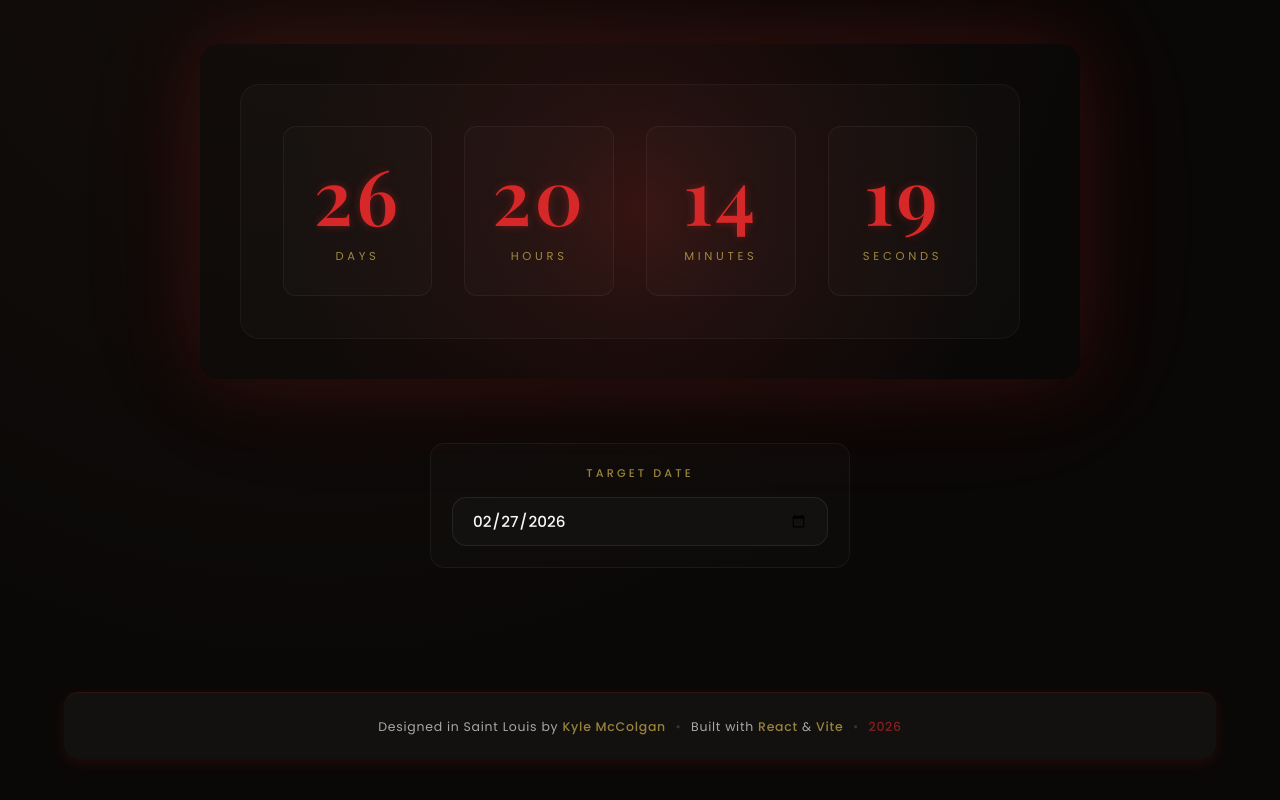
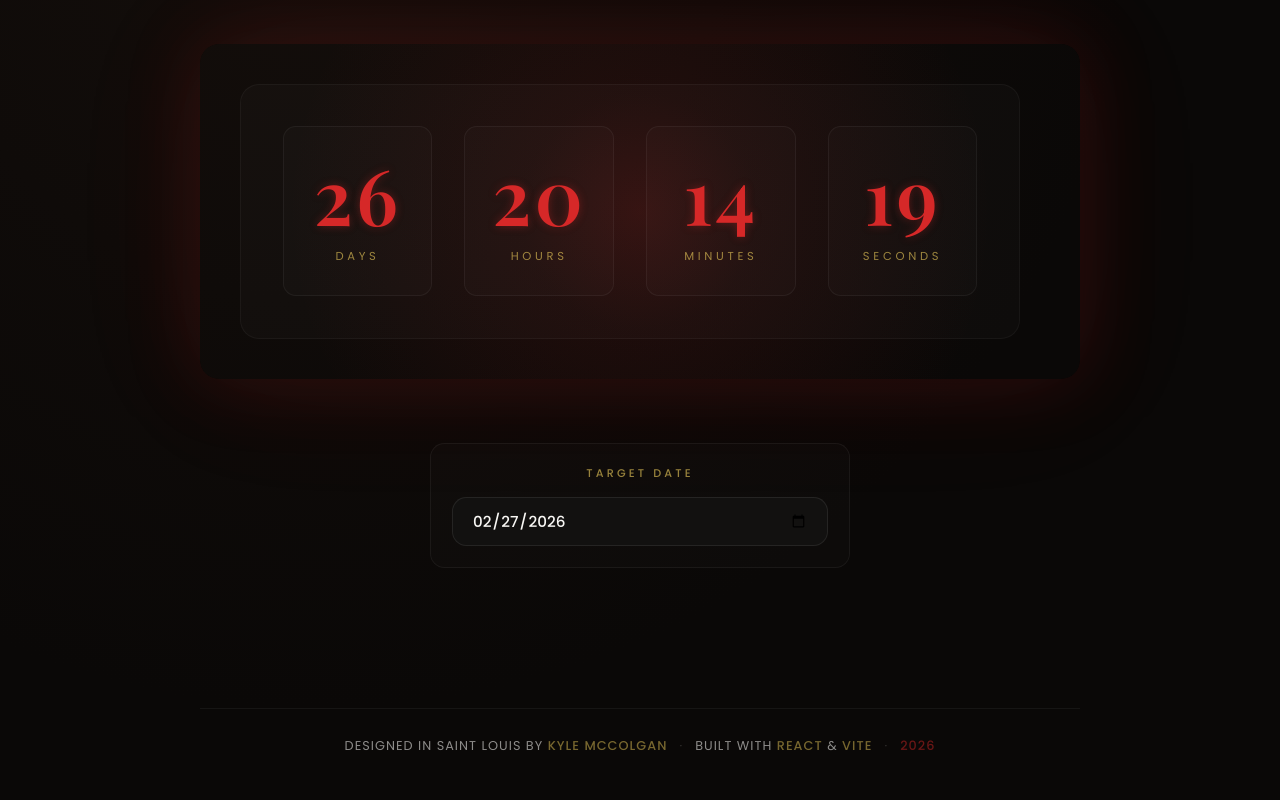
Before and after one commit to mcckyle/the-countdown, a React (Vite) app: page / in a window 1280 px wide. Shown: the part 346-1146 px from the top of the page. Built offline with nearby package versions, Linux system fonts and the light colour scheme.

Commit message:
Footer.jsx: Replace the divider glyph with a Unicode style one, change the class names to more descriptive versions.

```diff
--- a/src/components/Footer/Footer.css
+++ b/src/components/Footer/Footer.css
@@ -6,17 +6,13 @@
 .footer
 {
     width: 100%;
-    margin-top: 3rem;
-    padding: clamp(1rem, 2vw, 1.4rem);
+    max-width: 880px;
+
+    margin-top: clamp(3rem, 6vw, 4rem);
+    padding: clamp(1.2rem, 2vw, 1.6rem);
     text-align: center;
 
-    background: rgba(20, 18, 17, 0.95);
-    border-top: 1px solid rgba(214, 40, 40, 0.15);
-    border-radius: calc(var(--radius) - 0.3rem);
-    backdrop-filter: blur(12px);
-    box-shadow: 0 4px 14px rgba(214, 40, 40, 0.12);
-
-    animation: fadeIn 0.6s ease both;
+    border-top: 1px solid rgba(255, 255, 255, 0.05);
 }
 
 /* ====================================
@@ -24,61 +20,51 @@
 ======================================= */
 .footer-text
 {
-    font-size: clamp(0.7rem, 0.6vw + 0.3rem, 0.82rem);
+    font-size: clamp(0.72rem, 0.5vw + 0.4rem, 0.82rem);
     line-height: 1.7;
-    letter-spacing: 0.06em;
-    font-weight: 400;
+
+    letter-spacing: 0.08em;
+    text-transform: uppercase;
 
     color: var(--color-text);
-    opacity: 0.65;
-
-    transition: opacity var(--transition);
+    opacity: 0.55;
 }
-.footer:hover .footer-text { opacity: 0.85; }
 
 /* ====================================
-   Footer Highlighted Words Styles.
+   Footer Accent Elements Styles.
 ======================================= */
-.footer-text .highlight
+.footer-accent
 {
     color: var(--color-highlight);
     font-weight: 500;
-    opacity: 0.9;
-
-    transition: color var(--transition), opacity var(--transition), text-shadow var(--transition);
+    opacity: 0.85;
 }
-.footer-text .highlight:hover { color: var(--color-highlight); text-shadow: 0 0 6px rgba(214, 40, 40, 0.6); }
 
 /* ====================================
-   Footer Separator Styles.
+   Footer Divider Styles.
 ======================================= */
-.footer-text .separator
+.divider
 {
     display: inline-block;
-    margin: 0 0.6rem;
-    opacity: 0.25;
-
-    transition: opacity var(--transition), text-shadow var(--transition);
+    margin: 0 0.75rem;
+    opacity: 0.3;
 }
-.footer-text .separator:hover { opacity: 0.45; text-shadow: 0 0 4px rgba(214, 40, 40, 0.4); }
 
 /* ====================================
    Footer Year Styles.
 ======================================= */
-.footer-text .year
+.footer-year
 {
     color: var(--color-accent);
+    opacity: 0.85;
     font-weight: 500;
-    opacity: 0.9;
-
-    transition: color var(--transition), text-shadow var(--transition);
 }
-.footer-text .year:hover { text-shadow: 0 0 6px rgba(214, 40, 40, 0.5); }
 
 /* ====================================
    Footer Media Query Styles.
 ======================================= */
 @media (max-width: 600px)
 {
-    .footer-text { font-size: 0.68rem; letter-spacing: 0.05em; }
+    .footer-text { font-size: 0.68rem; letter-spacing: 0.06em; }
+    .divider { margin: 0 0.5rem; }
 }
--- a/src/components/Footer/Footer.jsx
+++ b/src/components/Footer/Footer.jsx
@@ -1,6 +1,6 @@
 //Filename: Footer.jsx
 //Author: Kyle McColgan
-//Date: 5 January 2026
+//Date: 23 February 2026
 //Description: This file contains the Footer component for the React Countdown project.
 
 import "./Footer.css";
@@ -11,17 +11,17 @@ function Footer()
     <footer className="footer">
       <p className="footer-text">
         Designed in Saint&nbsp;Louis by{" "}
-        <span className="highlight">Kyle McColgan</span>
+        <span className="footer-accent">Kyle McColgan</span>
 
-        <span className="separator" aria-hidden="true">•</span>
+        <span className="divider" aria-hidden="true">·</span>
 
         Built with{" "}
-        <span className="highlight">React</span> &{" "}
-        <span className="highlight">Vite</span>
+        <span className="footer-accent">React</span> &{" "}
+        <span className="footer-accent">Vite</span>
 
-        <span className="separator" aria-hidden="true">•</span>
+        <span className="divider" aria-hidden="true">·</span>
 
-        <span className="year">{new Date().getFullYear()}</span>
+        <span className="footer-year">{new Date().getFullYear()}</span>
       </p>
     </footer>
   );
```
